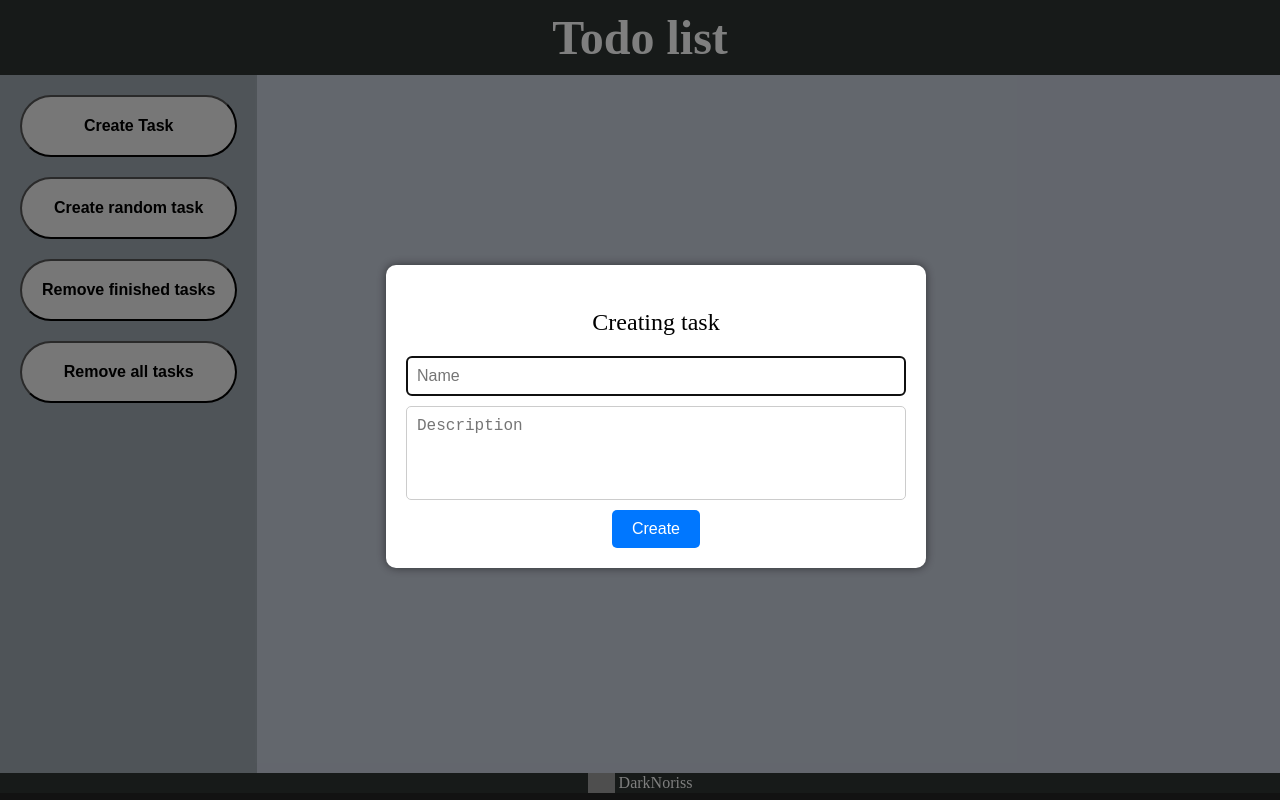
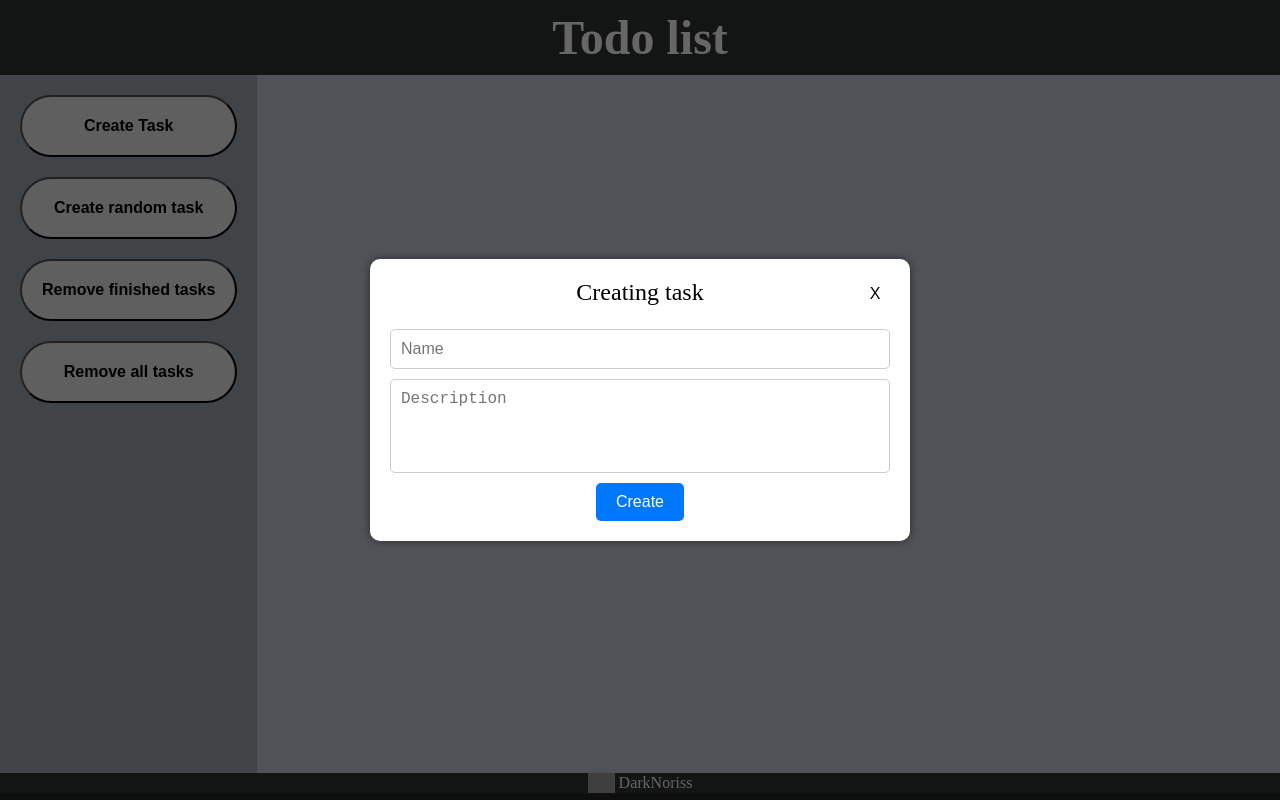
Before and after one commit to DarkNoriss/Todo-list-React, a React (Vite) app: page / in a window 1280 px wide. Both pictures are taken after a click on the button "Create Task". Built offline with nearby package versions, Linux system fonts and the light colour scheme; grey boxes are pictures that could not be loaded.

Commit message:
remaking modal with hook-form

```diff
--- a/src/components/app.jsx
+++ b/src/components/app.jsx
@@ -10,7 +10,7 @@ import "../styles/app.scss";
 
 export const App = () => {
   const [tasks, setTasks] = useState(() => loadData());
-  const modalObj = useRef(() => null);
+  const [openModal, setOpenmodal] = useState(() => false);
   const isMounted = useRef(false);
 
   useEffect(() => {
@@ -58,9 +58,8 @@ export const App = () => {
     );
   };
 
-  const showModal = () => {
-    const modal = modalObj.current;
-    modal.show();
+  const handleOpenModal = () => {
+    return setOpenmodal(() => true);
   };
 
   return (
@@ -68,19 +67,23 @@ export const App = () => {
       <Header />
       <div className="app">
         <nav className="nav-bar">
-          <button onClick={showModal}>Create Task</button>
+          <button onClick={handleOpenModal}>Create Task</button>
           <button onClick={handleRandomTask}>Create random task</button>
           <button onClick={handleRemoveFinishedTasks}>Remove finished tasks</button>
           <button onClick={handleRemoveAllTasks}>Remove all tasks</button>
         </nav>
         <div className="tasks-container">
           <div className="tasks-list">
-            <TaskList tasks={tasks} handleTaskDone={handleTaskDone} />
+            <TaskList
+              tasks={tasks}
+              handleTaskDone={handleTaskDone}
+              handleCloseModal={setOpenmodal}
+            />
           </div>
         </div>
       </div>
       <Footer />
-      <Modal onCreateTask={handleAddTask} handleModal={modalObj} />
+      {openModal && <Modal onCreateTask={handleAddTask} setOpenmodal={setOpenmodal} />}
     </>
   );
 };
--- a/src/components/modal.jsx
+++ b/src/components/modal.jsx
@@ -1,25 +1,34 @@
 import React from "react";
+import { useForm } from "react-hook-form";
 import "../styles/modal.scss";
 
-export const Modal = ({ onCreateTask, handleModal }) => {
-  const handleSubmit = (event) => {
-    const form = event.target;
-    const name = form.elements.name.value;
-    const desc = form.elements.desc.value;
+export const Modal = ({ onCreateTask, setOpenmodal }) => {
+  const { register, handleSubmit } = useForm();
 
-    form.reset();
+  const onSubmit = (event) => {
+    const name = event.name;
+    const desc = event.desc;
 
+    handleCloseModal();
     onCreateTask({ name, desc });
   };
 
+  const handleCloseModal = () => setOpenmodal(() => false);
+
   return (
-    <dialog className="modal" ref={handleModal}>
-      <form method="dialog" onSubmit={handleSubmit}>
-        <p>Creating task</p>
-        <input placeholder="Name" name="name" type="text" required />
-        <textarea placeholder="Description" name="desc" rows="4" cols="50" />
-        <button>Create</button>
-      </form>
-    </dialog>
+    <div className="modal">
+      <div className="modal-container">
+        <div className="modal-header">
+          <p>Creating task</p>
+          <button onClick={handleCloseModal}>X</button>
+        </div>
+        <form method="dialog" onSubmit={handleSubmit(onSubmit)}>
+          <input placeholder="Name" type="text" required {...register("name")} />
+
+          <textarea placeholder="Description" rows="4" cols="50" {...register("desc")} />
+          <button>Create</button>
+        </form>
+      </div>
+    </div>
   );
 };
--- a/src/styles/modal.scss
+++ b/src/styles/modal.scss
@@ -1,36 +1,52 @@
 @import "../styles/variable.scss";
 
 .modal {
-  background: transparent;
-  border: none;
-
-  &[open] {
   position: fixed;
   top: 0;
   left: 0;
   width: 100%;
   height: 100%;
-    background-color: rgba(0, 0, 0, 0.5);
-    z-index: 9999; /* set z-index to a high value */
+  background-color: rgba(0, 0, 0, 0.6);
+  z-index: 9999;
   display: flex;
   justify-content: center;
   align-items: center;
+
+  &-container {
+    background-color: #fff;
+    border-radius: 10px;
+    box-shadow: 0 0 10px rgba(0, 0, 0, 0.5);
+
+    & .modal-header {
+      display: flex;
+      margin: 20px;
+
+      & button {
+        width: 30px;
+        aspect-ratio: 1/1;
+        font-size: 1rem;
+        border: none;
+        background-color: transparent;
+        cursor: pointer;
+      }
+
+      & p {
+        flex: 1;
+        font-size: 1.5rem;
+        margin: 0;
+        color: black;
+        text-align: center;
+        padding-left: 30px;
+      }
     }
 
     & form {
       display: flex;
       flex-direction: column;
       padding: 20px;
-    background-color: #fff;
-    border-radius: 10px;
-    box-shadow: 0 0 10px rgba(0, 0, 0, 0.5);
+      padding-top: 0px;
       max-width: 500px;
       text-align: center;
-
-    & p {
-      font-size: 1.5rem;
-      margin-bottom: 20px;
-    }
 
       & input,
       textarea {
@@ -61,6 +77,7 @@
       }
     }
   }
+}
 // .modal {
 //   width: 100%;
 //   height: 100%;
```
Lines whose indentation alone changed are shown as unchanged.
